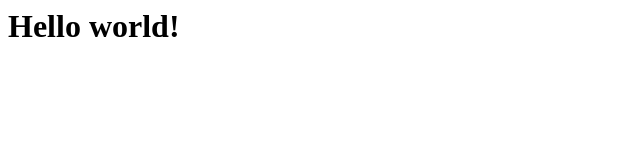
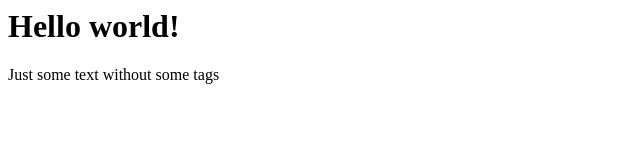
Before and after one commit to inflacijs/cautious-octo-umbrella, a plain HTML site: page index.html in a window 1280 px wide. Shown: the whole page, without its empty margins (0-640 px from the left). Drawn offline with Linux system fonts and the light colour scheme.

Commit message:
Update index.html

```diff
--- a/index.html
+++ b/index.html
@@ -1 +1,2 @@
 <h1>Hello world!</h1>
+<p> Just some text without some tags </p>
```
